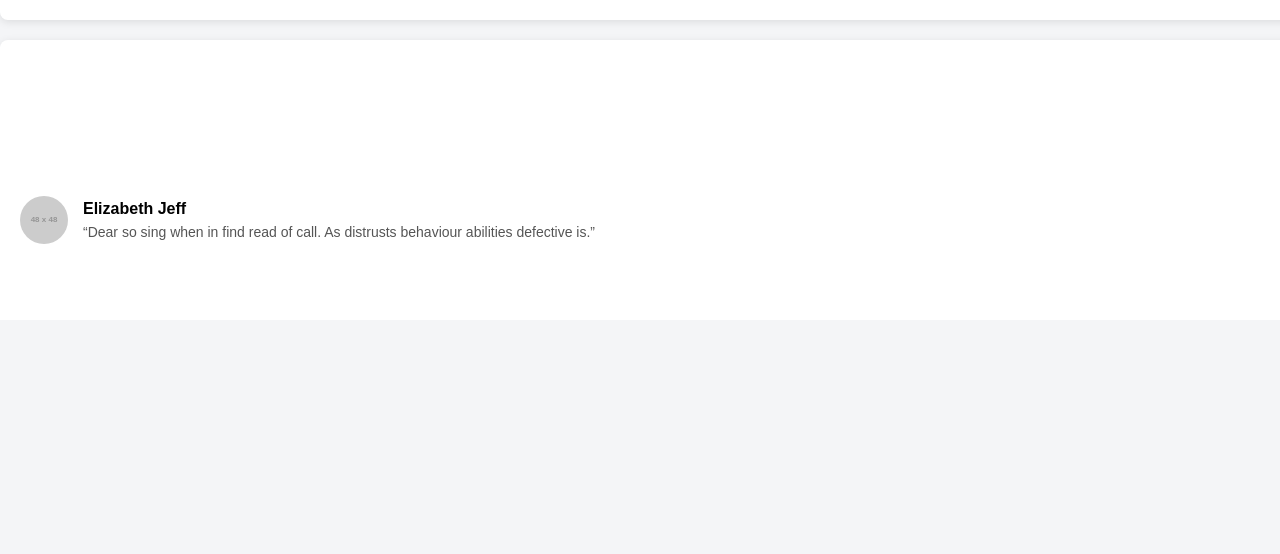
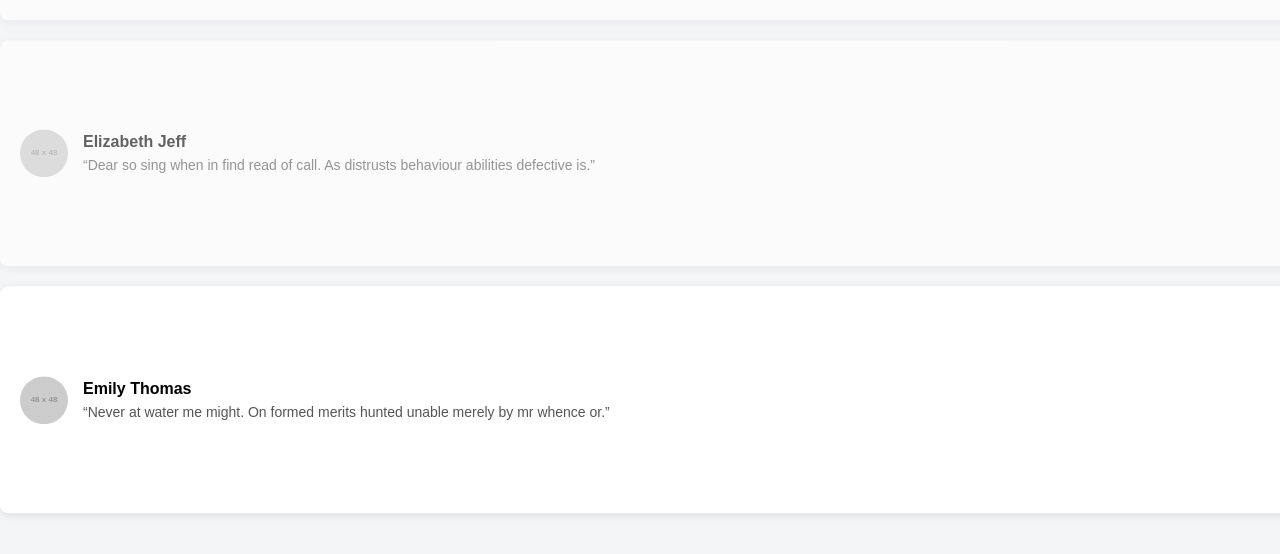
Before and after one commit to weboostmedia/testimonials-widget, a plain HTML site: page index.html in a window 1280 px wide. Drawn offline with nearby package versions, Linux system fonts and the light colour scheme; placeholder pictures from the web are drawn by us.

Commit message:
Update index.html

```diff
--- a/index.html
+++ b/index.html
@@ -8,22 +8,58 @@
     href="https://cdn.jsdelivr.net/npm/swiper@10/swiper-bundle.min.css"
   />
   <style>
-    body { margin:0; background:#f4f5f7; font-family:sans-serif }
-    .swiper { width:100%; height:320px }
+    body {
+      margin: 0;
+      background: #f4f5f7;
+      font-family: sans-serif;
+    }
+
+    .swiper {
+      width: 100%;
+      height: 600px;
+    }
+
     .swiper-slide {
-      display:flex; align-items:center;
-      padding:20px; background:#fff;
-      border-radius:8px; box-shadow:0 2px 8px rgba(0,0,0,0.1);
+      display: flex;
+      align-items: center;
+      padding: 20px;
+      background: white;
+      border-radius: 8px;
+      box-shadow: 0 2px 8px rgba(0,0,0,0.1);
+
+      opacity: 0.3;
+      transform: scale(0.8);
+      transition: transform 0.4s ease, opacity 0.4s ease;
     }
-    .testimonial-content { margin-left:15px }
-    .testimonial-content h4 { margin:0 0 6px; font-size:16px }
-    .testimonial-content p { margin:0; font-size:14px; color:#555 }
+
+    .swiper-slide-active {
+      opacity: 1;
+      transform: scale(1);
+    }
+
+    .swiper-slide-next,
+    .swiper-slide-prev {
+      opacity: 0.6;
+      transform: scale(0.9);
+    }
+
+    .testimonial-content {
+      margin-left: 15px;
+    }
+    .testimonial-content h4 {
+      margin: 0 0 6px;
+      font-size: 16px;
+    }
+    .testimonial-content p {
+      margin: 0;
+      font-size: 14px;
+      color: #555;
+    }
   </style>
 </head>
 <body>
   <div class="swiper">
     <div class="swiper-wrapper">
-      <!-- Slide #1 -->
       <div class="swiper-slide">
         <img src="https://via.placeholder.com/48" alt="Mehwish" style="border-radius:50%"/>
         <div class="testimonial-content">
@@ -31,7 +67,6 @@
           <p>“Compliment interested discretion estimating on stimulated apartments oh.”</p>
         </div>
       </div>
-      <!-- Slide #2 -->
       <div class="swiper-slide">
         <img src="https://via.placeholder.com/48" alt="Elizabeth" style="border-radius:50%"/>
         <div class="testimonial-content">
@@ -39,7 +74,6 @@
           <p>“Dear so sing when in find read of call. As distrusts behaviour abilities defective is.”</p>
         </div>
       </div>
-      <!-- Slide #3 -->
       <div class="swiper-slide">
         <img src="https://via.placeholder.com/48" alt="Emily" style="border-radius:50%"/>
         <div class="testimonial-content">
@@ -55,10 +89,11 @@
     new Swiper('.swiper', {
       direction: 'vertical',
       loop: true,
+      centeredSlides: true,
+      slidesPerView: 3,
+      spaceBetween: 20,
       autoplay: { delay: 4000 },
       mousewheel: true,
-      slidesPerView: 1,
-      spaceBetween: 20
     });
   </script>
 </body>
```
